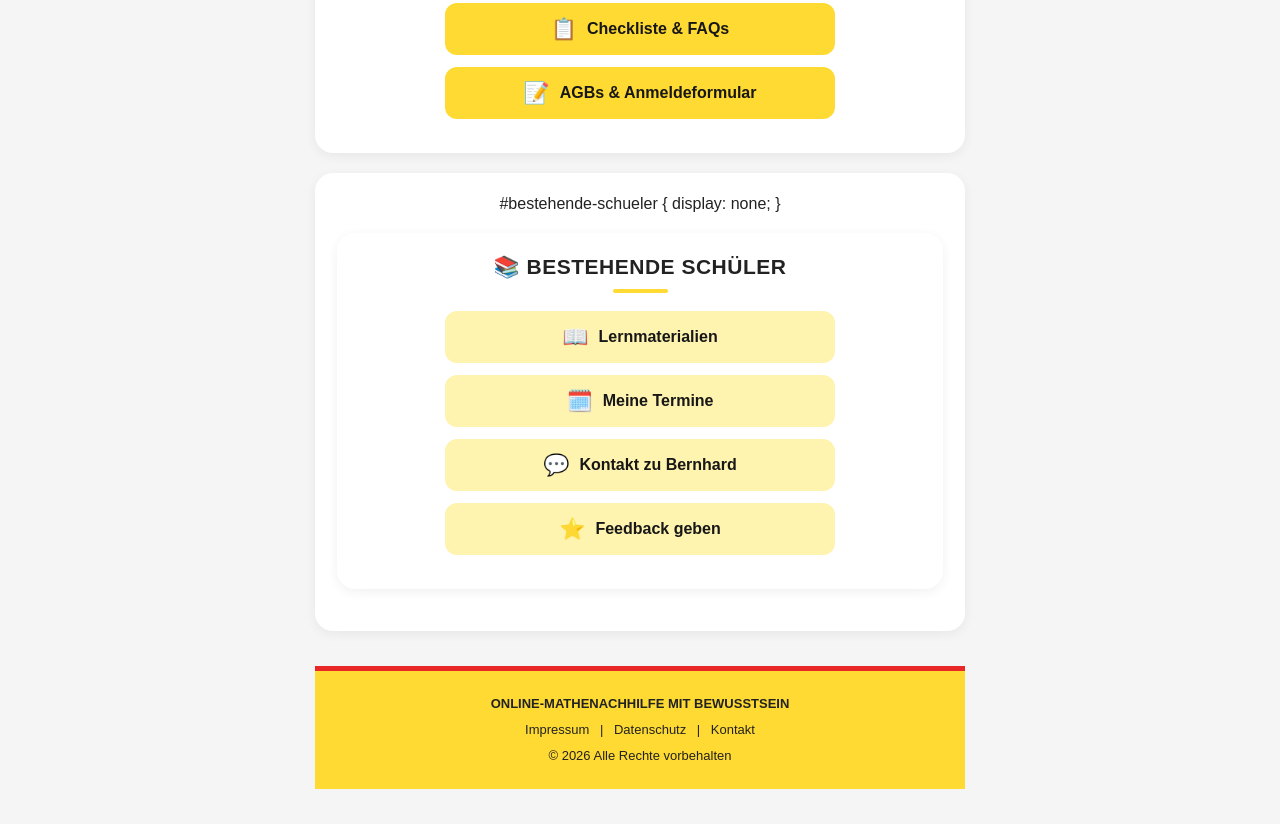
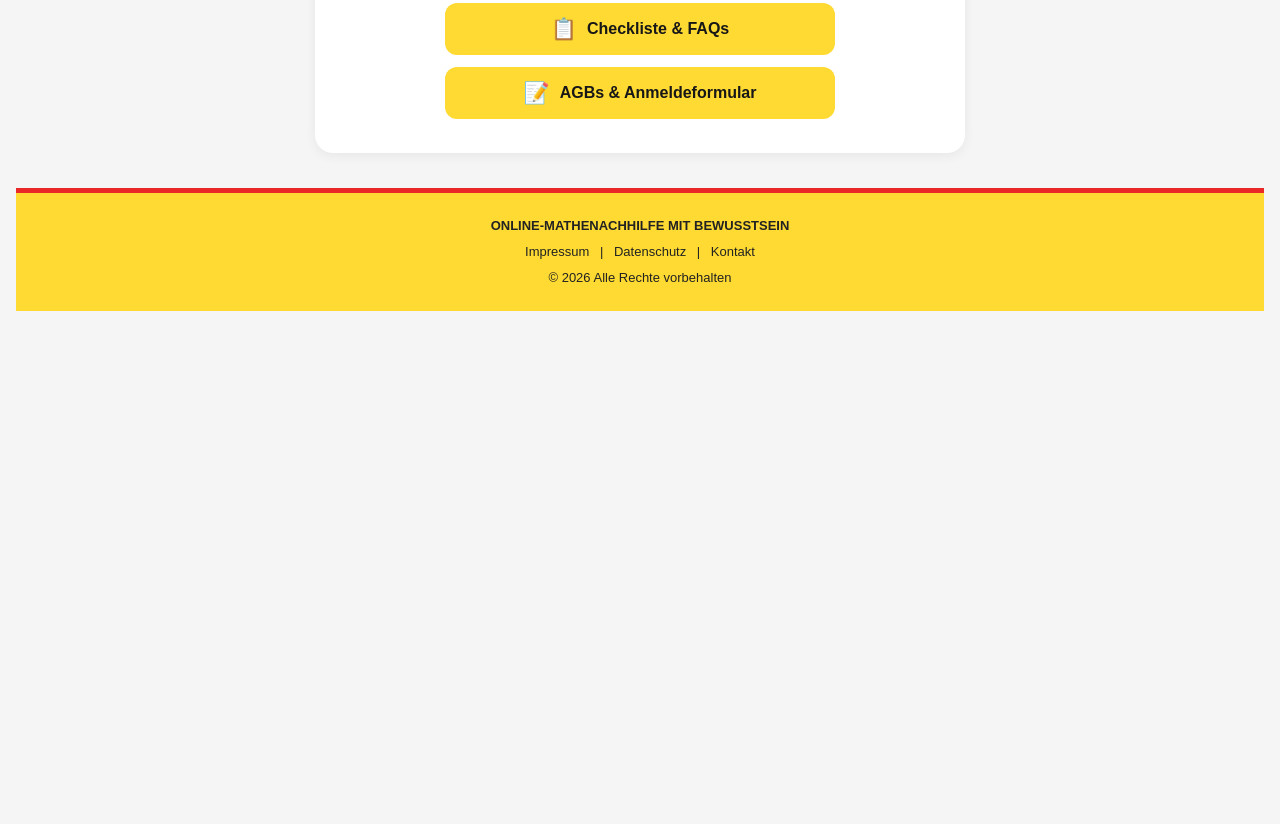
Before and after one commit to Bernhard1995/Terminkalender-ONLINE-MATHENACHHILFE-MIT-BEWUSSTSEIN, a plain HTML site: page index.html in a window 1280 px wide. Shown: the part 822-1646 px from the top of the page. After the commit the page ends 1168 px from the top, so only its background shows below. Drawn offline with Linux system fonts and the light colour scheme.

Commit message:
Update index.html

```diff
--- a/index.html
+++ b/index.html
@@ -244,12 +244,9 @@
       </button>
 
     </div>
-<div class="section" id="bestehende-schueler">
-  #bestehende-schueler {
-    display: none;
-}
 
-    <!-- BESTEHENDE SCHÜLER -->
+
+    <!-- BESTEHENDE SCHÜLER
     <div class="section">
 
       <h2>📚 Bestehende Schüler</h2>
@@ -278,7 +275,7 @@
         Feedback geben
       </button>
 
-    </div>
+    </div> -->
 
 
     <!-- APP INSTALLATION -->
```
